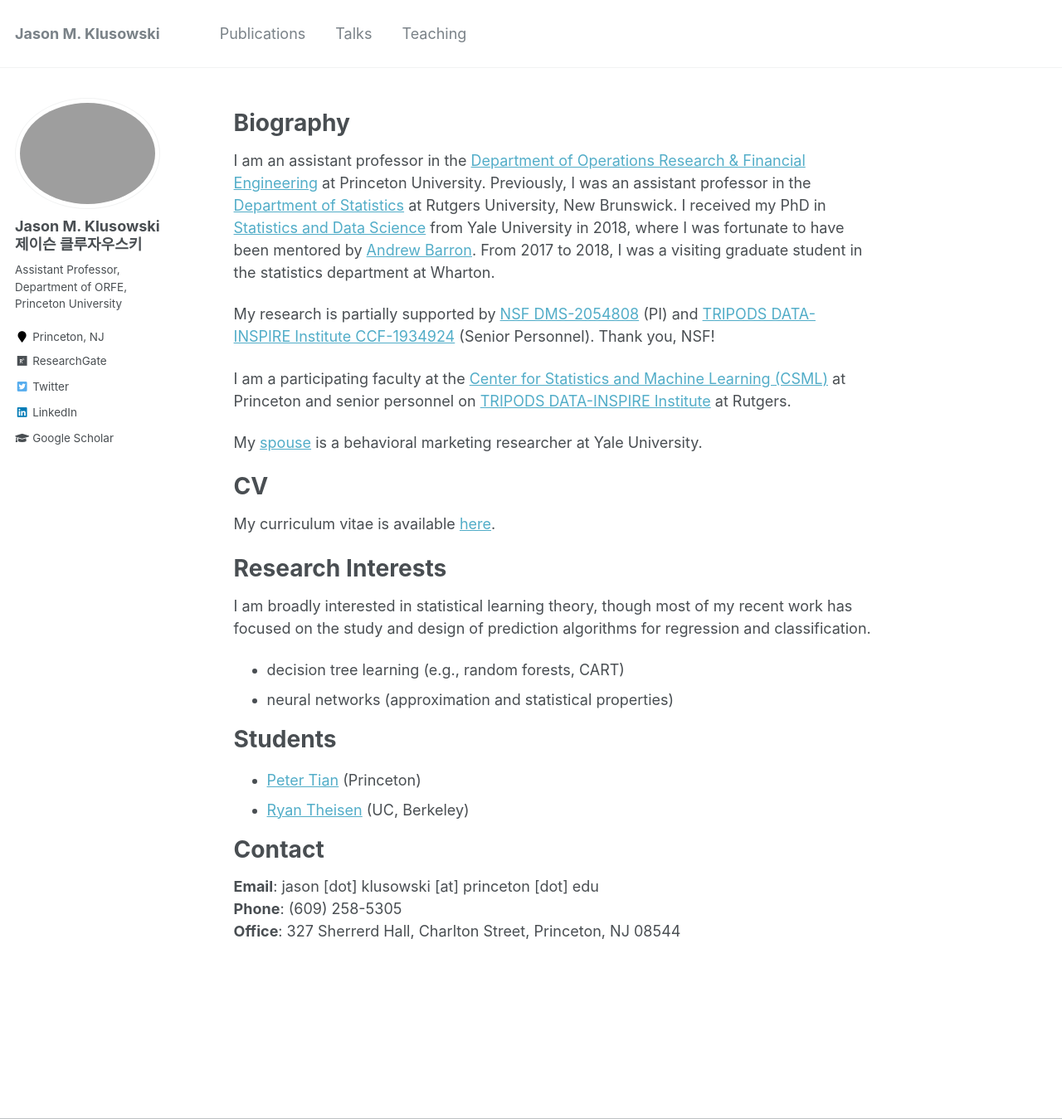
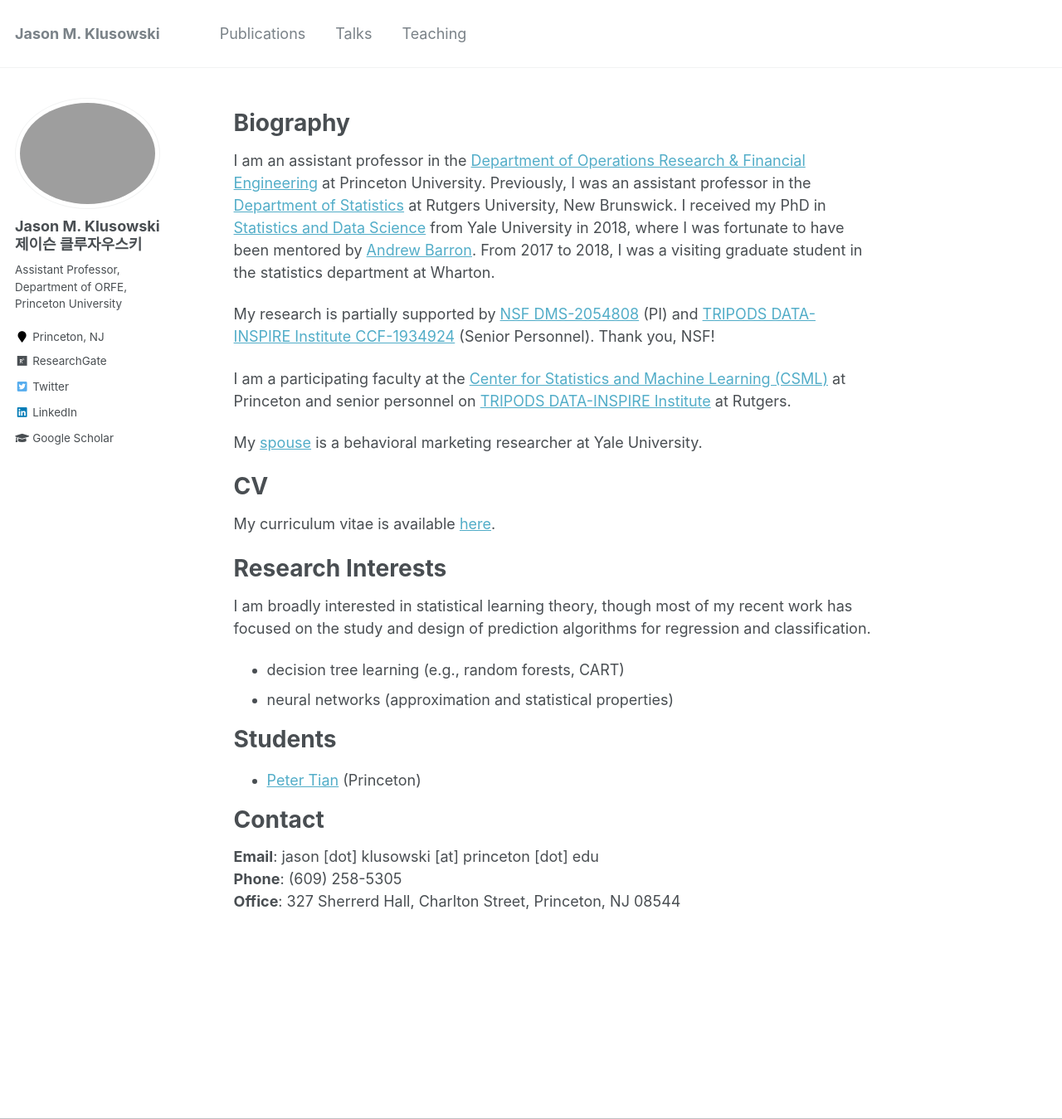
Before and after one commit to jasonklusowski/jasonklusowski.github.io, a Jekyll site: the page built from _pages/about.md, in a window 1280 px wide and 1349 px high. Shown: the whole window at 83% size. Built offline with Jekyll 4.4.1, drawn with Linux system fonts in a browser that asks for light colours.

Commit message:
Update about.md

```diff
--- a/_pages/about.md
+++ b/_pages/about.md
@@ -37,7 +37,6 @@ Students
 ======
 
 * [Peter Tian](https://orfe.princeton.edu/sites/orfe.princeton.edu/files/Peter%20Tian%20Resume.pdf) (Princeton)
-* [Ryan Theisen](http://ryantheisen.com/) (UC, Berkeley)
 
 Contact
 ======
```
